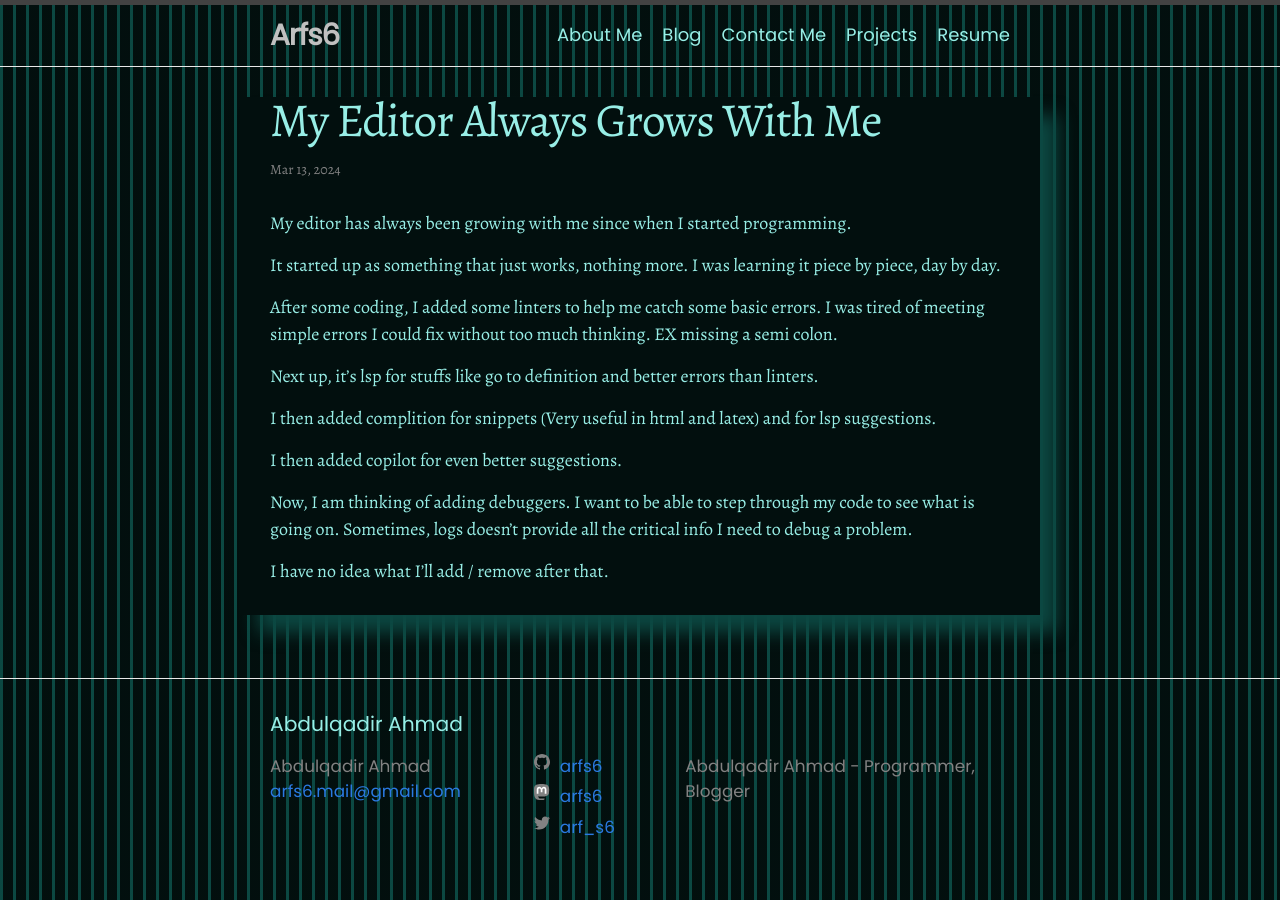
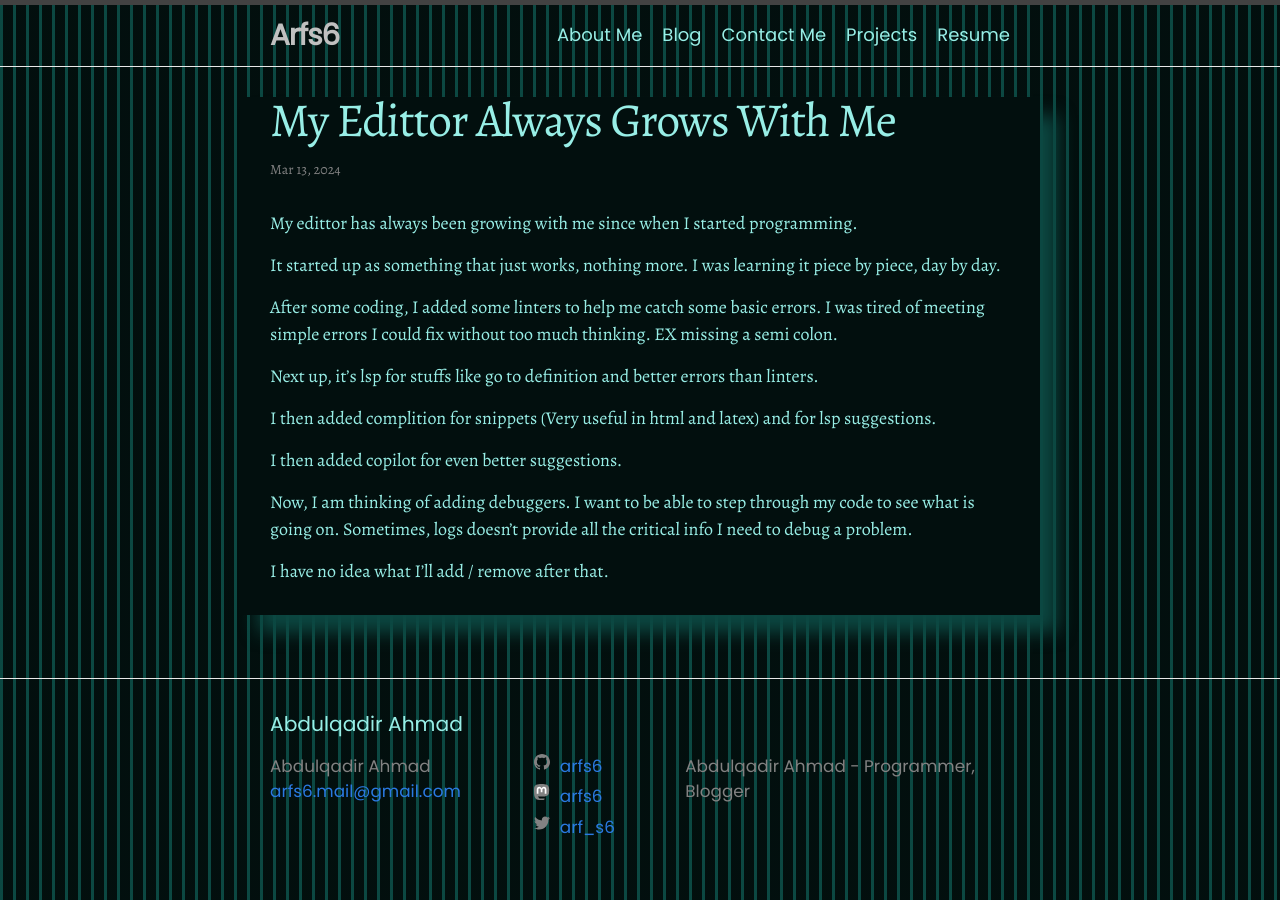
Before and after one commit to Arfs6/Arfs6.github.io, a Jekyll site: the page built from _posts/2024-03-13-my-edittor-always-grows-with-me.md, in a window 1280 px wide. Built offline with Jekyll 4.4.1, drawn with Linux system fonts in a browser that asks for light colours.

Commit message:
Changed editor to edittor in all recent posts.

```diff
--- a/_posts/2024-03-13-my-editor-always-grows-with-me.md
+++ b/_posts/2024-03-13-my-edittor-always-grows-with-me.md
@@ -1,10 +1,10 @@
 ---
 layout: post
-title: My Editor Always Grows With Me
+title: My Edittor Always Grows With Me
 date: 2024/03/13 07:57 +0100
 category: neovim
 ---
-My editor has always been growing with me since when I started programming.
+My edittor has always been growing with me since when I started programming.
 
 It started up as something that just works, nothing more. I was learning it piece by piece, day by day.
 
```
